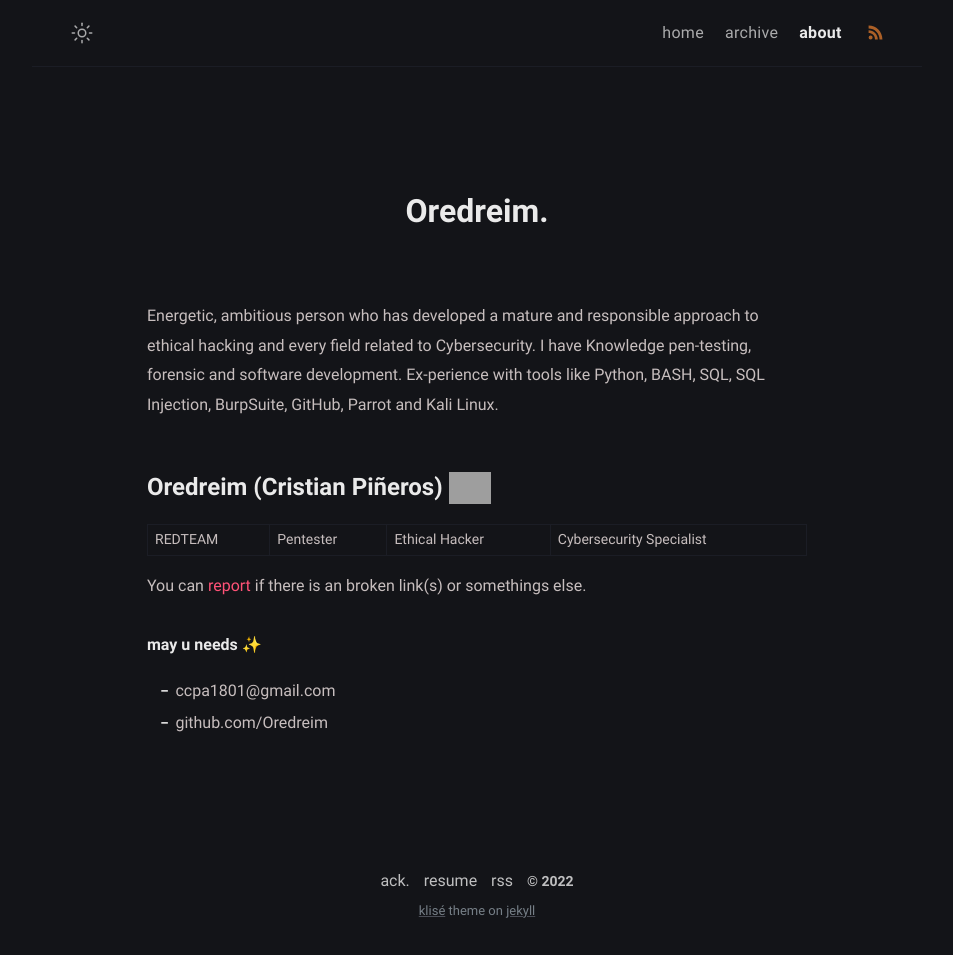
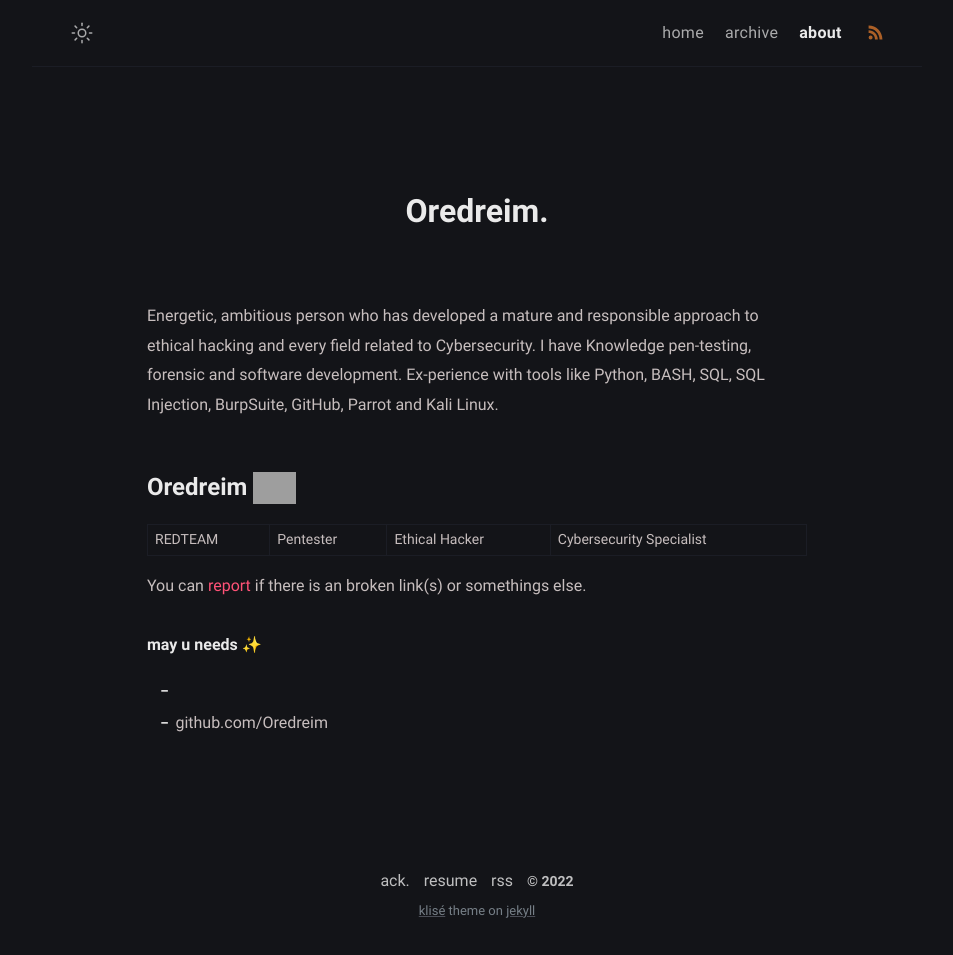
Before and after one commit to Oredreim/oredreim.github.io, a Jekyll site: the page built from about.md, in a window 1280 px wide. Shown: the whole page, without its empty margins (163-1116 px from the left). Built offline with Jekyll 4.4.1, drawn with Linux system fonts in a browser that asks for light colours; grey boxes are pictures that could not be loaded.

Commit message:
Update about.md

```diff
--- a/about.md
+++ b/about.md
@@ -8,7 +8,7 @@ comments: false
 
 Energetic, ambitious person who has developed a mature and responsible approach to ethical hacking and every field related to Cybersecurity. I have Knowledge pen-testing, forensic and software development. Ex-perience with tools like Python, BASH, SQL, SQL Injection, BurpSuite, GitHub, Parrot and Kali Linux.
 
-<h1 align="left">Oredreim (Cristian Piñeros) <img height="32px" src="https://cdn.svgporn.com/logos/git-icon.svg"> </h1>
+<h1 align="left">Oredreim <img height="32px" src="https://cdn.svgporn.com/logos/git-icon.svg"> </h1>
 
 
 REDTEAM | Pentester | Ethical Hacker | Cybersecurity Specialist
@@ -18,5 +18,5 @@ You can [report](http://github.com/piharpi/jekyll-klise/issues/new) if there is
 
 **may u needs ✨**
 
-- {{ site.author.email }}
+-
 - github.com/{{ site.author.github }}
```
